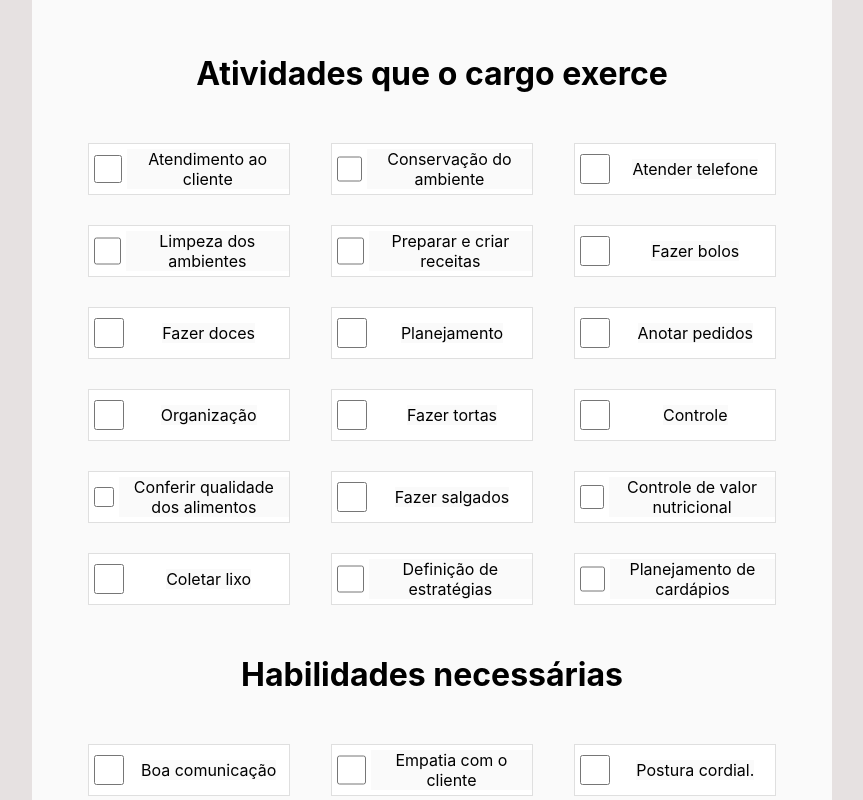
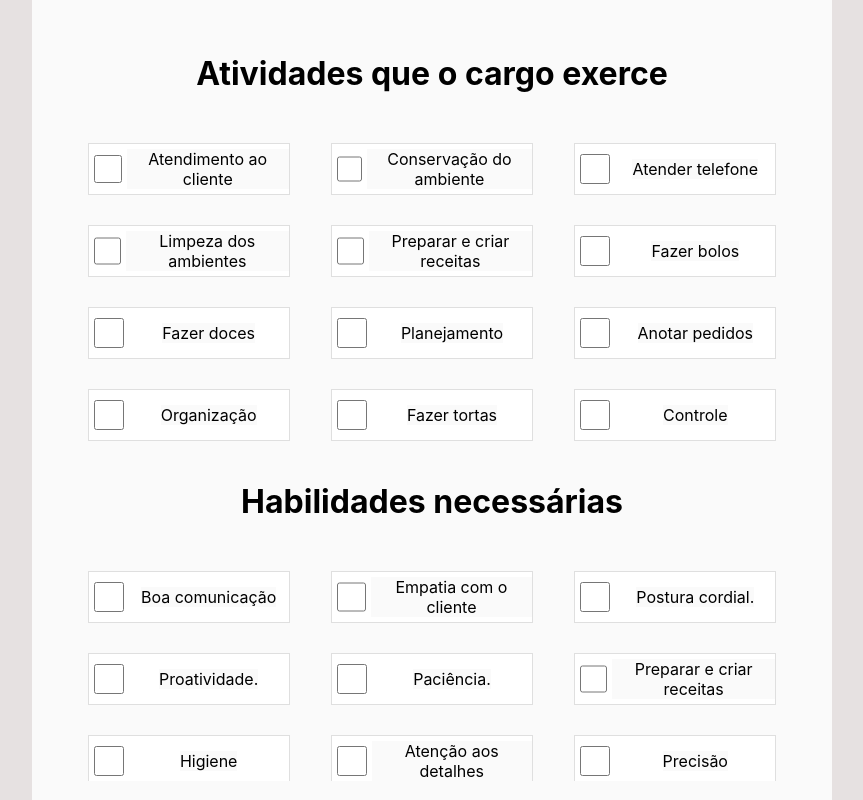
Before and after one commit to mateussuricato/projetoForm-donaMarcia, a React (Create React App) app: page / in a window 1280 px wide. Shown: the part 380-1180 px from the top of the page, without its empty margins (208-1071 px from the left). Built offline with nearby package versions, Linux system fonts and the light colour scheme.

Commit message:
feature: overflow-y created

```diff
--- a/src/components/ModalForm/index.tsx
+++ b/src/components/ModalForm/index.tsx
@@ -36,7 +36,7 @@ const ModalForm = () => {
           <SelectEtapas img={"https://i.imgur.com/LNAjnQH.png"}></SelectEtapas>
         </S.InputContainer>
         <S.Titulo>Atividades que o cargo exerce</S.Titulo>
-        <S.CheckboxContainer>
+        <S.CheckboxContainer activescroll>
           {atividades.map((elem) => {
             return (
               <InputCheckbox
@@ -48,7 +48,7 @@ const ModalForm = () => {
           })}
         </S.CheckboxContainer>
         <S.Titulo>Habilidades necessárias</S.Titulo>
-        <S.CheckboxContainer>
+        <S.CheckboxContainer activescroll>
           {habilidades.map((elem) => {
             return (
               <InputCheckbox
--- a/src/components/ModalForm/styles.ts
+++ b/src/components/ModalForm/styles.ts
@@ -1,4 +1,8 @@
-import styled from "styled-components";
+import styled, { css } from "styled-components";
+
+interface ScrollProps {
+  activescroll?: boolean
+}
 
 export const FormOverlay = styled.div`
   display: flex;
@@ -29,6 +33,13 @@ export const CheckboxContainer = styled.div`
   background-color: #fafafa;
   gap: 30px;
   padding: 10px 50px;
+  min-height: 200px;
+
+  ${({activescroll}: ScrollProps) =>
+    activescroll &&
+    css`
+      overflow-y: scroll;
+    `}
 `;
 
 export const Titulo = styled.h1`
@@ -37,4 +48,4 @@ export const Titulo = styled.h1`
   margin: auto;
   text-align: center;
   padding: 40px 40px 40px 40px;
-`
+`;
```
